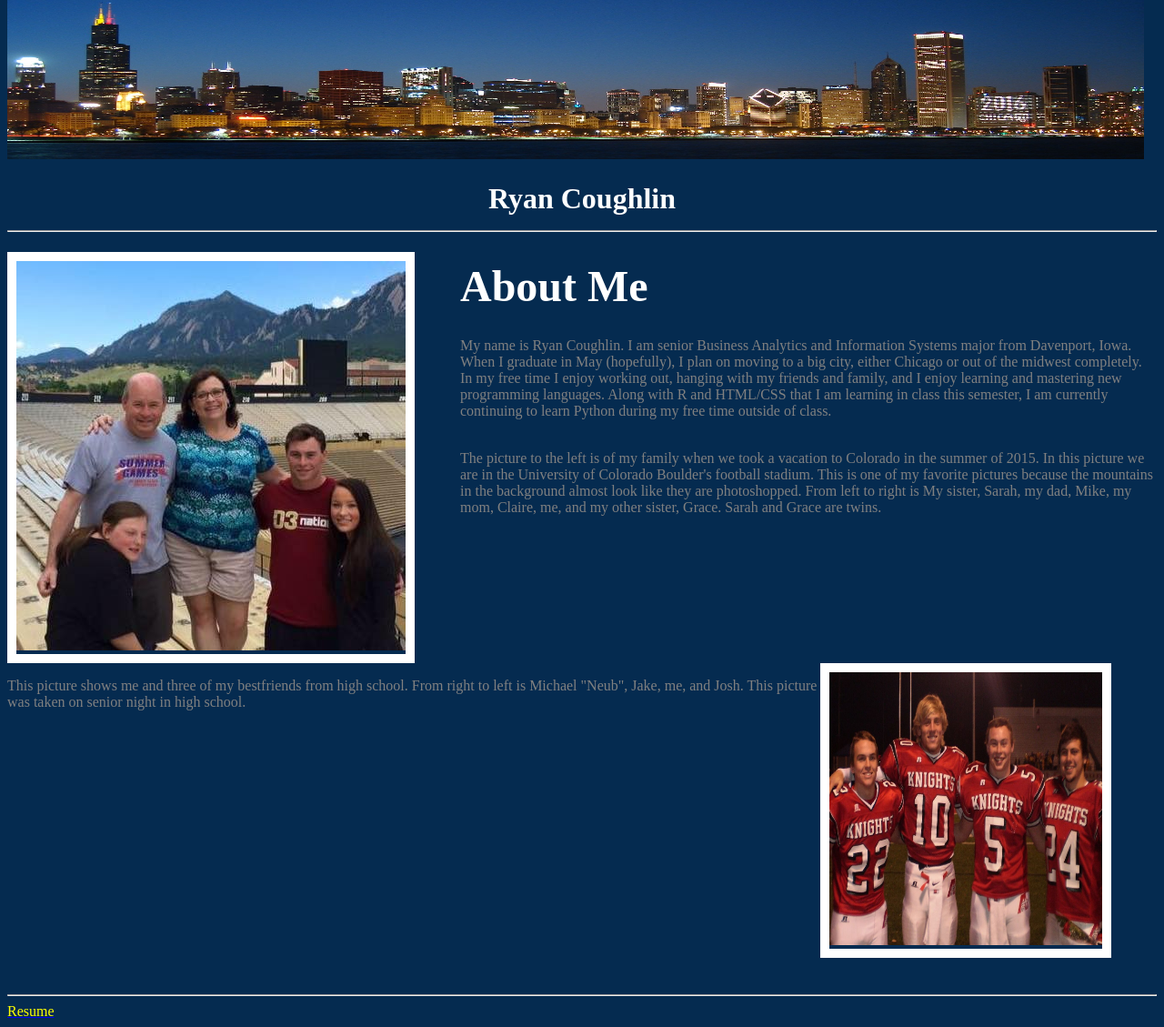
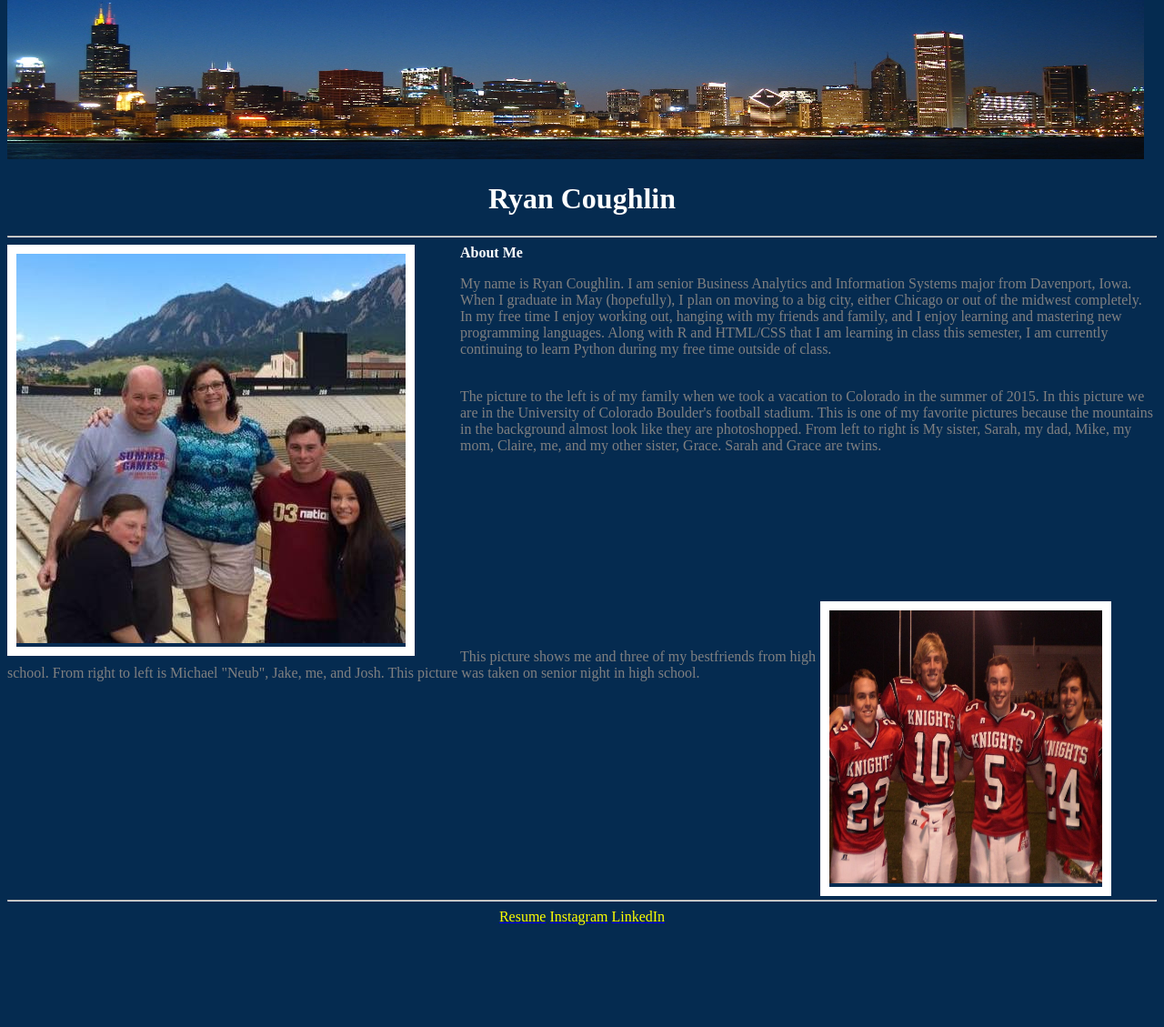
Before and after one commit to ryancoughlin5/HW2, a plain HTML site: page index.html in a window 1280 px wide. Shown: the part 33-1162 px from the top of the page at 91% size. After the commit the page ends 1058 px from the top, so only its background shows below. Drawn offline with Linux system fonts and the light colour scheme.

Commit message:
Final commit. Cant igure out validations but it works.

```diff
--- a/index.html
+++ b/index.html
@@ -11,17 +11,16 @@
 <img src=ChicagoSkyline.jpg alt='Chicago Skyline' width = '1250' height = '200'>
 
 
-<h1>
+	<body>
+	<h1>
 
-<center>Ryan Coughlin
+	Ryan Coughlin
 
+	</h1>
+	<hr>
+	<div class = 'leftpic'><img src=fam_colorado.jpg alt="Family photo from Colorado"></div>
 
-<hr>
-</h1>
-	<body>
-		<div class = 'leftpic'><img src=fam_colorado.jpg alt="Family photo from Colorado"></div>
-
-	<h3 style = background-color:transparent;><font size = 12><b>About Me</b></font></h3>
+	<div class = 'aboutme'><b>About Me</b></div>
 
 		<p>
 		My name is Ryan Coughlin. I am senior Business Analytics and Information Systems major from Davenport, Iowa.
@@ -36,17 +35,22 @@
 		<div class = 'rightpic'><img src=SeniorNight.jpg alt="Senior Night" width = '300' height = '300'></div>
 
 		<p>
-		This picture shows me and three of my bestfriends from high school. From right to left is Michael "Neub", Jake, me, and Josh. This picture was taken on senior night in high school.
+		<br><br>This picture shows me and three of my bestfriends from high school. From right to left is Michael "Neub", Jake, me, and Josh. This picture was taken on senior night in high school.
 		</p>
 		<br><br><br><br><br><br><br><br><br><br><div style = float:left;></div>
 
-		<br><br><br><br><br><br><hr> <!--used to separate content with a line across the page after the <hr>-->
+		<br><br><hr>
+
+	<div class = links>
+	<a href=resume.html><font color = yellow </font> Resume</a>
+	<a href='https://www.instagram.com/ryancoughlin5/'><font color = yellow </font>Instagram</a>
+	<a href='https://www.linkedin.com/in/ryancoughlin5/'><font color = yellow </font>LinkedIn</a>
+	</div>
+
+	</body>
 
 
 
-	</body>
-
-<footer><a href=resume.html><font color = yellow </font> Resume</a></footer>
 
 
 
--- a/style.css
+++ b/style.css
@@ -1,9 +1,14 @@
-h1{color:white}
+h1{color:white; text-align: center}
 body{color: gray; background-color: #052b50}
 h3 {color:white;background-color: black; padding:10px}
 
 
+.aboutme{
+	font-size: 24;
+	color: white;
+	background-color: transparent;
 
+}
 .leftpic {
 	float: left;
 	border-style: solid;
@@ -38,7 +43,5 @@ h3 {color:white;background-color: black; padding:10px}
 }
 
 .links{
-	margin: 0 auto;
-    padding-bottom: 40px;
-	padding-top:70px;
-    width: 300px;
+	text-align:center
+}
```
Also changed, not shown: resume.html (+5 -3 lines).
